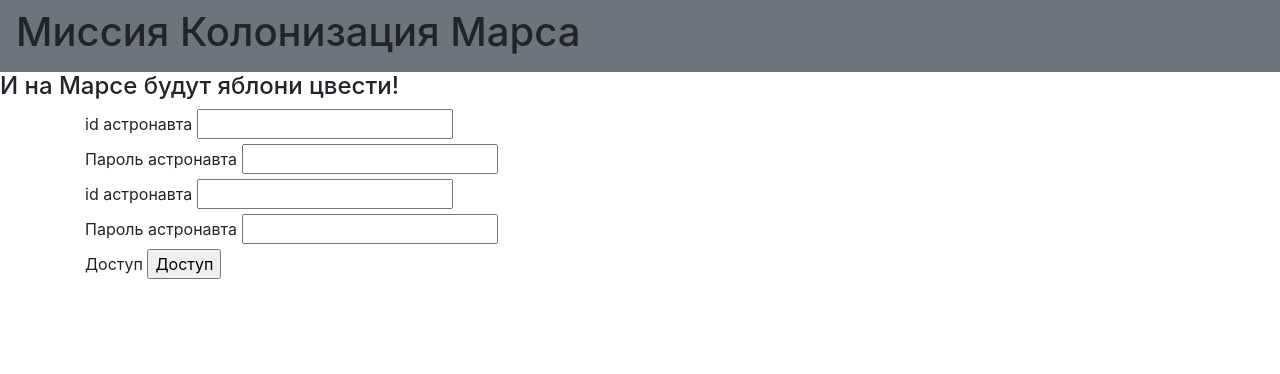
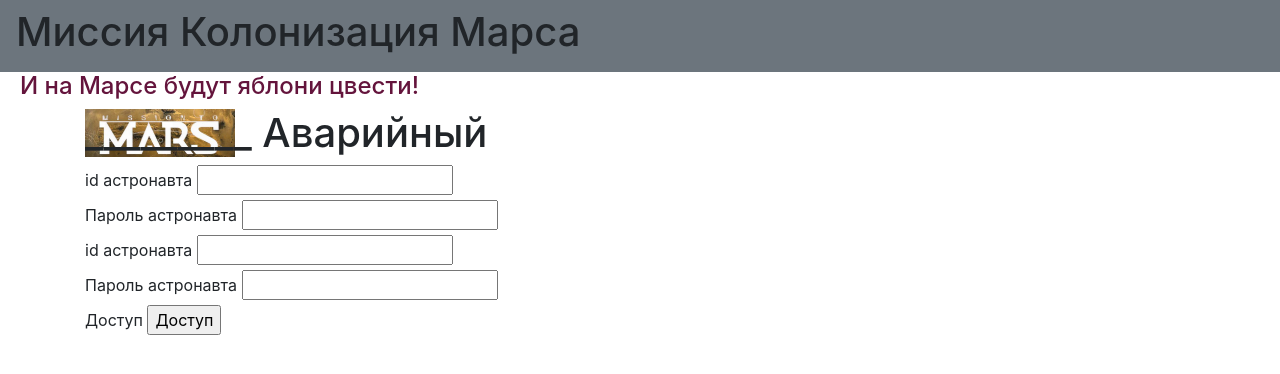
Before and after one commit to tortik13/Selection-of-astronauts, a Flask app: page /login in a window 1280 px wide. Shown: the top 374 px of the page. Run offline with Flask 2, Linux system fonts and the light colour scheme; some libraries are stand-ins or nearby versions.

Commit message:
Картинка появилась. Можно валить на марс

```diff
--- a/2. flask-wtf/static/css/style.css
+++ b/2. flask-wtf/static/css/style.css
@@ -7,7 +7,13 @@
     border-radius: 5px;
     padding: 10px;
 }
+
 h4 {
-    color: rgb(100, 20, 60)
-    padding-left: 20px
+    color: rgb(100, 20, 60);
+    padding-left: 20px;
 }
+
+.img {
+    background-image: url('../img/MARS.png');
+    background-repeat: no-repeat;
+}
--- a/2. flask-wtf/templates/login.html
+++ b/2. flask-wtf/templates/login.html
@@ -1,6 +1,7 @@
 {% extends "base.html" %}
 
 {% block content %}
+    <h1 class="img">_________ Аварийный  </h1>
     <form action="" method="post" novalidate>
         <div>
             {{ form.csrf_token }}
```
Also changed, not shown: 2. flask-wtf/static/img/MARS.png (added).
